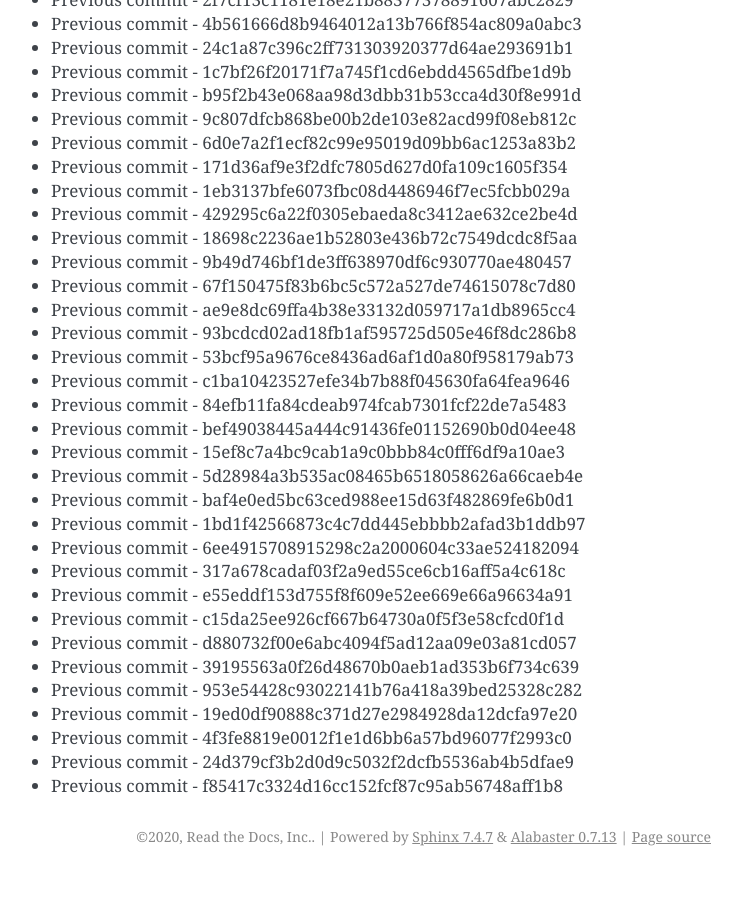
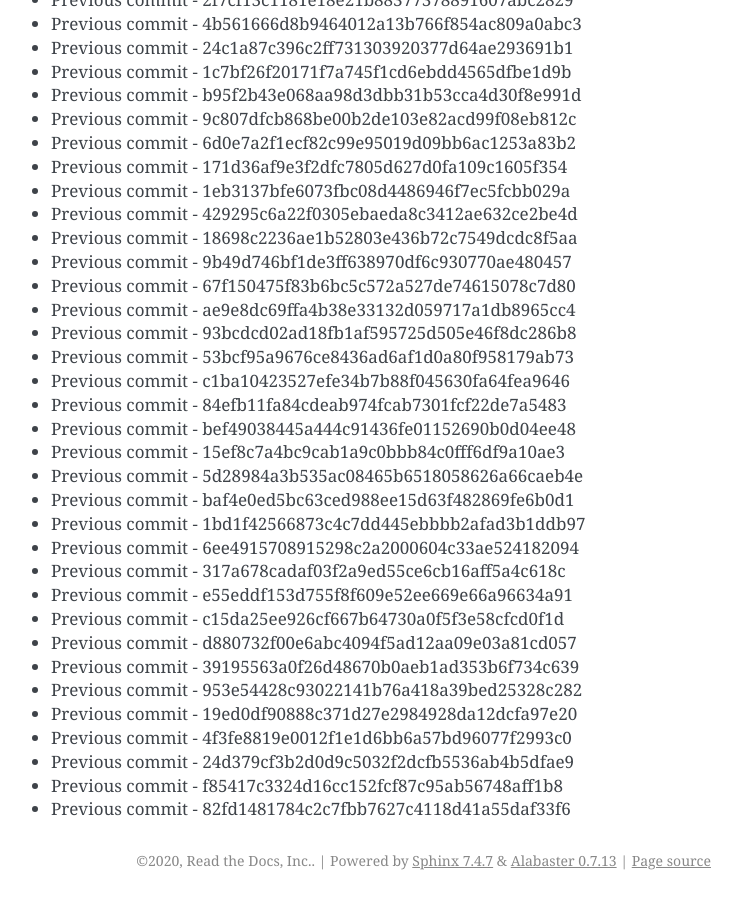
Before and after one commit to readthedocs/rtd-git-stresstest, a Sphinx documentation site: the page built from docs/updates.rst, in a window 1280 px wide and 900 px high, scrolled down 36660 px. Shown: the whole window, without its empty margins (399-1141 px from the left). Built offline with Sphinx 7.4.7, drawn with Linux system fonts in a browser that asks for light colours; before the commit the page ends 37536 px from its top, so only the background shows below that.

Commit message:
Generating commit from previous: 82fd1481784c2c7fbb7627c4118d41a55daf33f6

```diff
--- a/docs/updates.rst
+++ b/docs/updates.rst
@@ -1572,3 +1572,4 @@ It can be tested for any performance characteristics.
 * Previous commit - 4f3fe8819e0012f1e1d6bb6a57bd96077f2993c0
 * Previous commit - 24d379cf3b2d0d9c5032f2dcfb5536ab4b5dfae9
 * Previous commit - f85417c3324d16cc152fcf87c95ab56748aff1b8
+* Previous commit - 82fd1481784c2c7fbb7627c4118d41a55daf33f6
```
